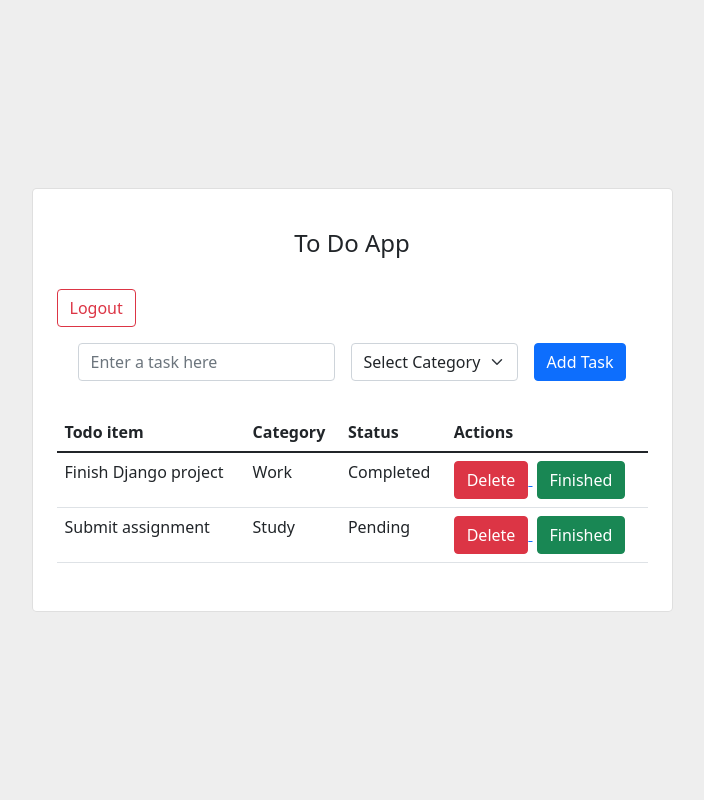
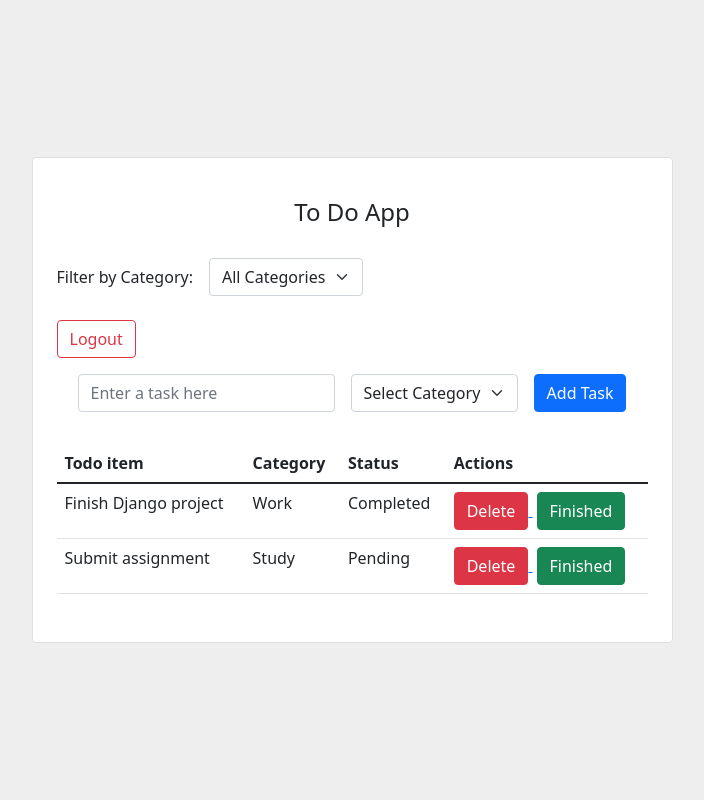
Before and after one commit to papit-stack/Todo-App, a Django app: page / in a window 1280 px wide. Shown: the whole page, without its empty margins (288-992 px from the left). Run offline with Django 5.2, Linux system fonts and the light colour scheme; a user stored in the database is signed in; data comes from the database, SQL or seed files in the repository; both versions use the stored data as it was after the commit.

Commit message:
filter by category

```diff
--- a/template/todoapp/todo.html
+++ b/template/todoapp/todo.html
@@ -10,6 +10,21 @@
             <div class="card-body p-4">
 
               <h4 class="text-center my-3 pb-3">To Do App</h4>
+              <form method="get" class="mb-4">
+  <div class="row g-3 align-items-center">
+    <div class="col-auto">
+      <label for="filterCategory" class="col-form-label">Filter by Category:</label>
+    </div>
+    <div class="col-auto">
+      <select name="filter_category" id="filterCategory" class="form-select" onchange="this.form.submit()">
+        <option value="">All Categories</option>
+        {% for cat in categories %}
+          <option value="{{ cat.id }}" {% if selected_category == cat.id %}selected{% endif %}>{{ cat.category_name }}</option>
+        {% endfor %}
+      </select>
+    </div>
+  </div>
+</form>
                 <form method="POST" action="{% url 'logout' %}">
                     {% csrf_token %}
                     <button class="btn btn-outline-danger">Logout</button>
--- a/todoapp/views.py
+++ b/todoapp/views.py
@@ -14,9 +14,13 @@ def home(request):
         if task:
             Todo.objects.create(user=request.user, name=task, category=category)
         return redirect('home')
-    all_todo=Todo.objects.filter(user=request.user)
+    selected_category_id = request.GET.get('filter_category')
+    if selected_category_id:
+        all_todo = Todo.objects.filter(user=request.user, category__id=selected_category_id)
+    else:
+        all_todo = Todo.objects.filter(user=request.user)
     categories = Category.objects.all()
-    return render(request,'todoapp/todo.html',{'todo':all_todo,'categories':categories})
+    return render(request,'todoapp/todo.html',{'todo':all_todo,'categories':categories,'selected_category': int(selected_category_id) if selected_category_id else None,})
 
 def register_view(request):
     if request.user.is_authenticated:
```
Also changed, not shown: db.sqlite3.
